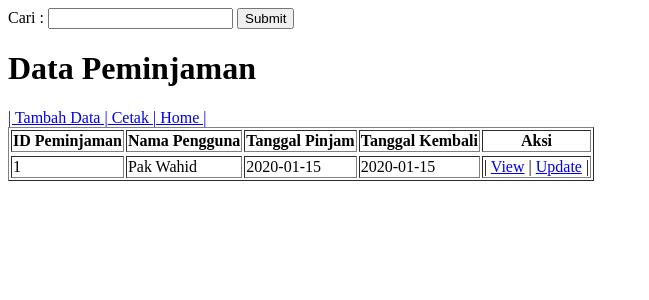
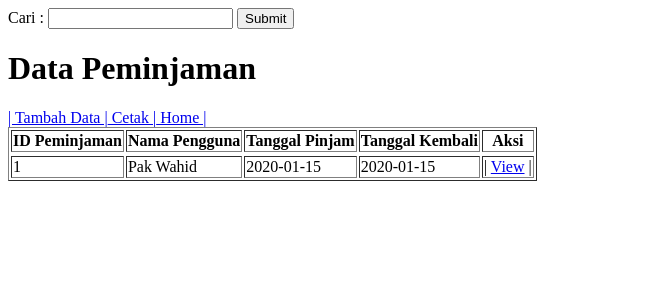
Before and after one commit to IDUKA-PT-PundiMasBerjaya/sql-peminjaman.v2, a PHP site: page /public/dashboard/data/dspeminjaman.php in a window 1280 px wide. Shown: the top 300 px of the page, without its empty margins (0-649 px from the left). Run offline with PHP 8.4, Linux system fonts and the light colour scheme; data comes from the database, SQL or seed files in the repository; tables that the repository leaves empty hold one stand-in row (values such as "Sample post").

Commit message:
Perubahan : Tidak ada Fitur Update

```diff
--- a/public/dashboard/data/dspeminjaman.php
+++ b/public/dashboard/data/dspeminjaman.php
@@ -69,7 +69,6 @@
                         echo "<td>" . $tglkembali = $userAmbilData['tanggal_kembali'] . "</td>";
                         echo "<td>
                                 | <a href='../../peminjaman/view/view.php?id_peminjaman=$id'>View</a> |
-                                <a href='../../peminjaman/#?id_peminjaman=$id'>Update</a> |
                             </td>";
                     echo "</tr>";
                 }
```
